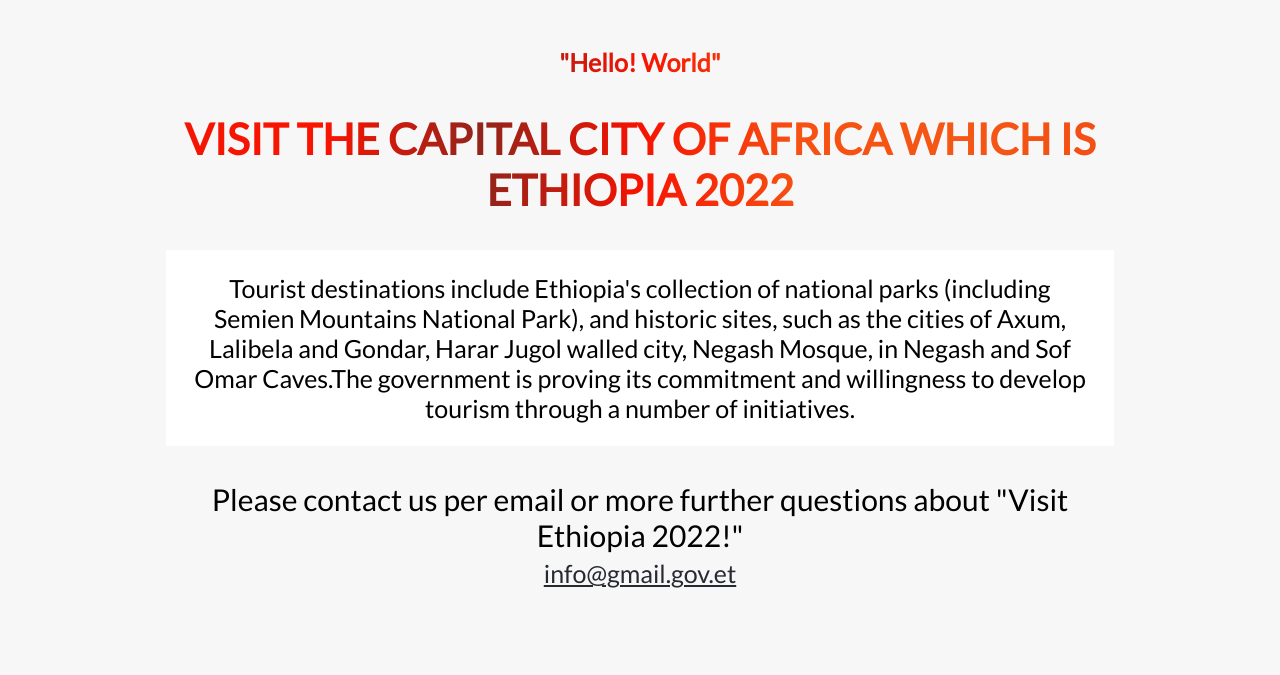
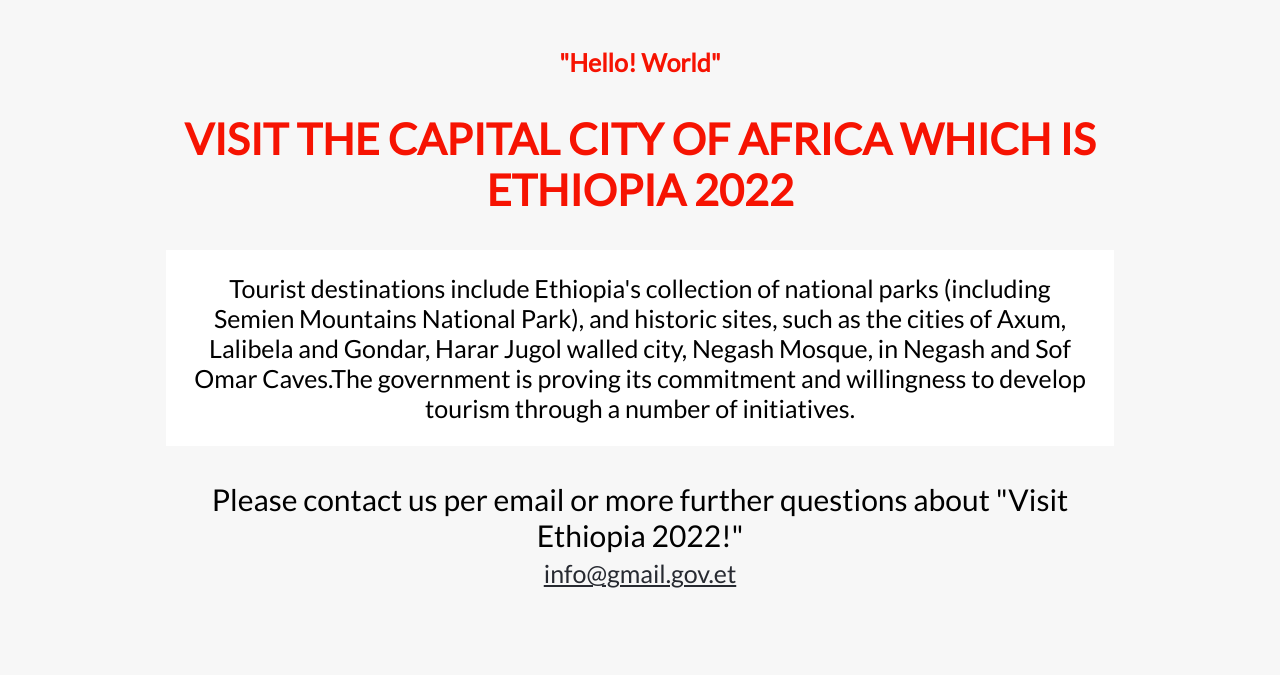
Before and after one commit to The-Normal-One1/Visit-Ethiopia, a website: page about.html in a window 1280 px wide. Shown: the part 125-800 px from the top of the page. Drawn offline with Linux system fonts and the light colour scheme.

Commit message:
Fix errors

```diff
--- a/about.html
+++ b/about.html
@@ -28,6 +28,7 @@
               href="https://www.facebook.com/Ethiopialandoforigins/"
               class="social-media"
               target="_blank"
+              rel="noopener"
               ><i class="fa-brands fa-facebook-f"></i>
             </a>
           </li>
@@ -36,6 +37,7 @@
               href="https://twitter.com/landoforigins"
               class="social-media"
               target="_blank"
+              rel="noopener"
               ><i class="fa-brands fa-twitter"></i
             ></a>
           </li>
--- a/style.css
+++ b/style.css
@@ -109,21 +109,7 @@ header {
 
 .hello,
 .main-header {
-  background-image:
-    linear-gradient(
-      to right,
-      #f11603,
-      #fa1402,
-      #91241b,
-      #f61302,
-      #f65112,
-      #f55715,
-      #f34d15
-    );
-  -webkit-background-clip: text;
-  -webkit-text-fill-color: transparent;
-  background-clip: text;
-  color: transparent;
+  color: rgba(246, 19, 2, 1);
 }
 
 .hello {
```
Also changed, not shown: index.html (+3 -0 lines).
